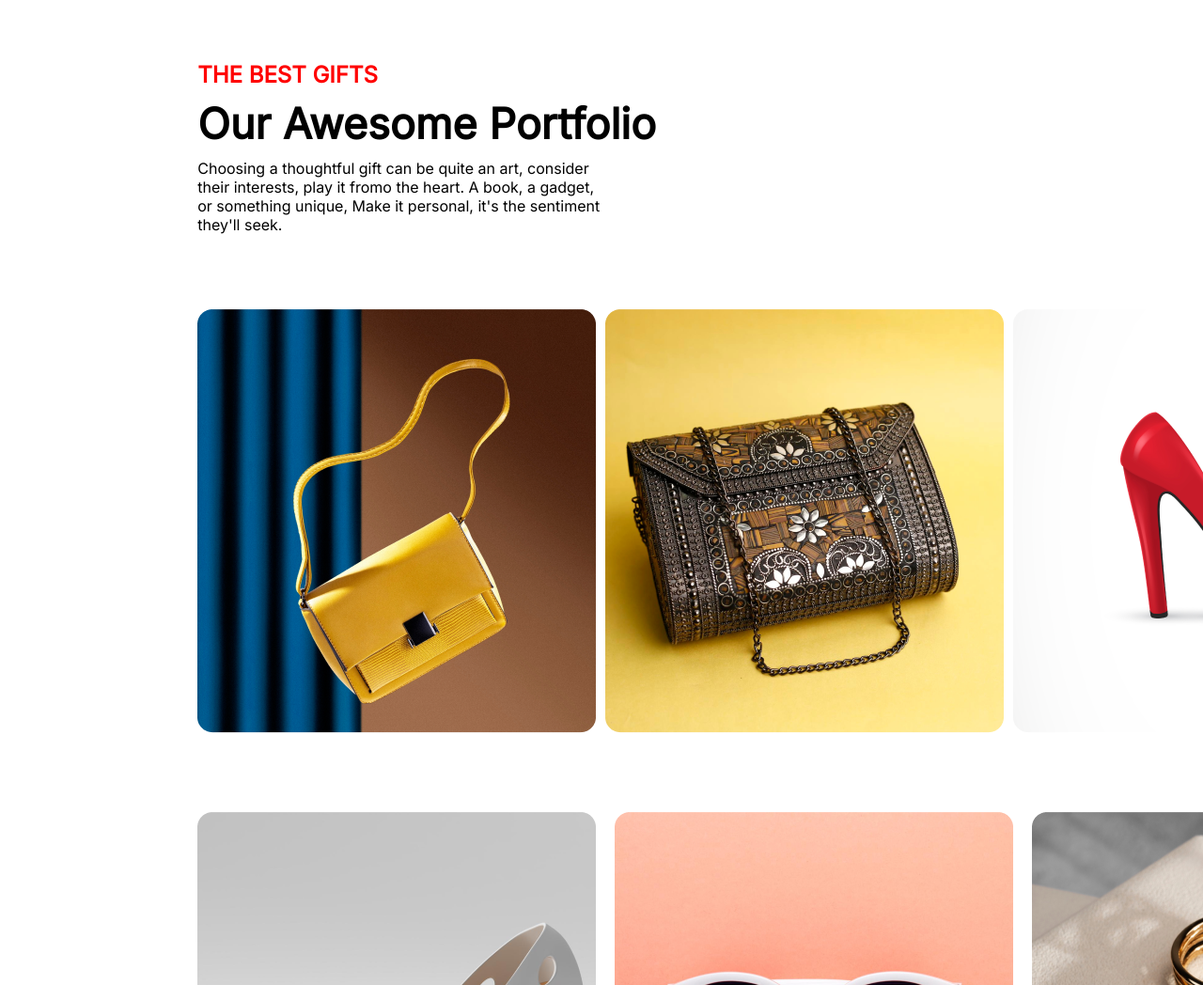
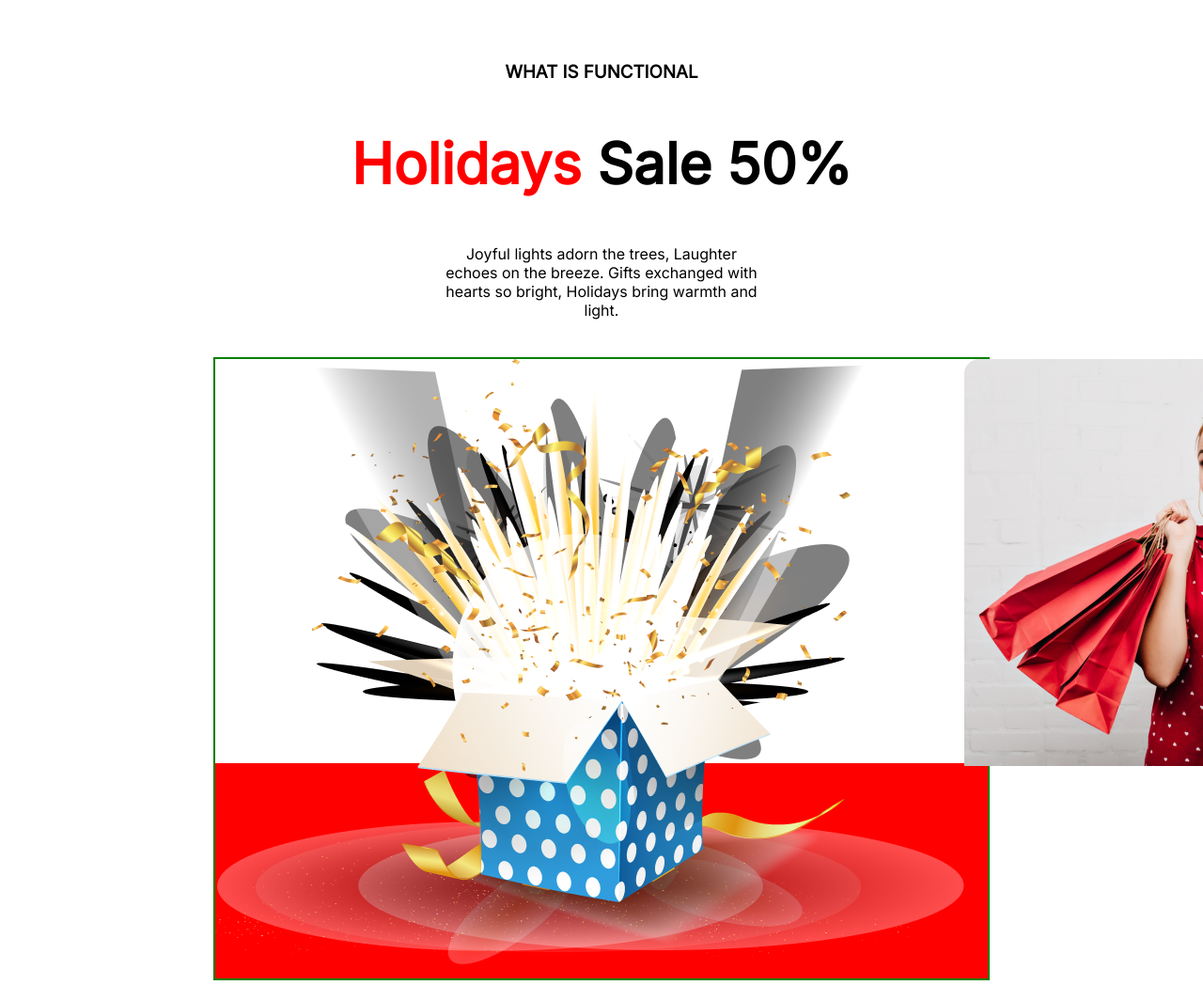
Before and after one commit to SourovDV/web-devloper-batch-9, a plain HTML site: page index.html in a window 1280 px wide. Shown: the part 2480-3528 px from the top of the page at 94% size. Drawn offline with Linux system fonts and the light colour scheme; files whose address does not match are found by name.

Commit message:
last-commite

```diff
--- a/index.html
+++ b/index.html
@@ -43,6 +43,30 @@
 
             </div>
         </section>
+
+        <section>
+            <div class="holiday">
+                <h3>WHAT IS FUNCTIONAL</h3>
+                <h1><span class="ok">Holidays</span> Sale 50%</h1>
+                <p>Joyful lights adorn the trees, Laughter echoes on the breeze. Gifts exchanged with hearts so bright, Holidays bring warmth and light.</p>
+            </div>
+        </section>
+        <section>
+            <div class="man-project">
+                <div class="photo-1">
+                    <img src="./picture/Group 75.png" alt="">
+
+                </div>
+
+                <div class="photo-2">
+                    <img src="./picture/Rectangle 1.png  " alt="">
+                </div>
+
+            </div>
+
+        </section>
+
+
         <section>
             <div class="Portfolio">
                 <h2 class="triangle">THE BEST GIFTS</h2>
@@ -82,7 +106,7 @@
                 <img src="./picture/Facebook.png" alt="">
                 <img src="./picture/Instagram.png" alt="">
                 <img src="./picture/Linkedin.png" alt="">
-                <!-- <img src="./picture/Twitter.png" alt=""> -->
+
             </div>
              <div class="contack">
                 <h1>+00 123 584 124</h1>
--- a/style/style.css
+++ b/style/style.css
@@ -88,6 +88,46 @@
 span {
     color: red;
 }
+
+
+/* man-project */
+
+.holiday{
+    width: 68%;
+    margin:10px auto;
+    text-align: center;
+}
+.holiday p{
+    width: 40%;
+   padding-left: 30%;
+
+}
+.holiday h1{
+    font-size: 60px;
+}
+.man-project{
+    display: flex;
+    width: 65%;
+    height: 659px;
+    margin:0px auto;
+    border:2px solid green;
+    background-image: url(..//picture/Rectangle\ 2.png),url(..//picture/Group\ 44.png);
+    background-repeat: no-repeat;
+    background-position: bottom  ,   center ;
+    margin-top:40px
+
+}
+.ok{
+    color:red;
+}
+
+
+
+.background{
+    margin-top:-20%
+}
+
+
 
 /* portfolio */
 .Portfolio{
```
